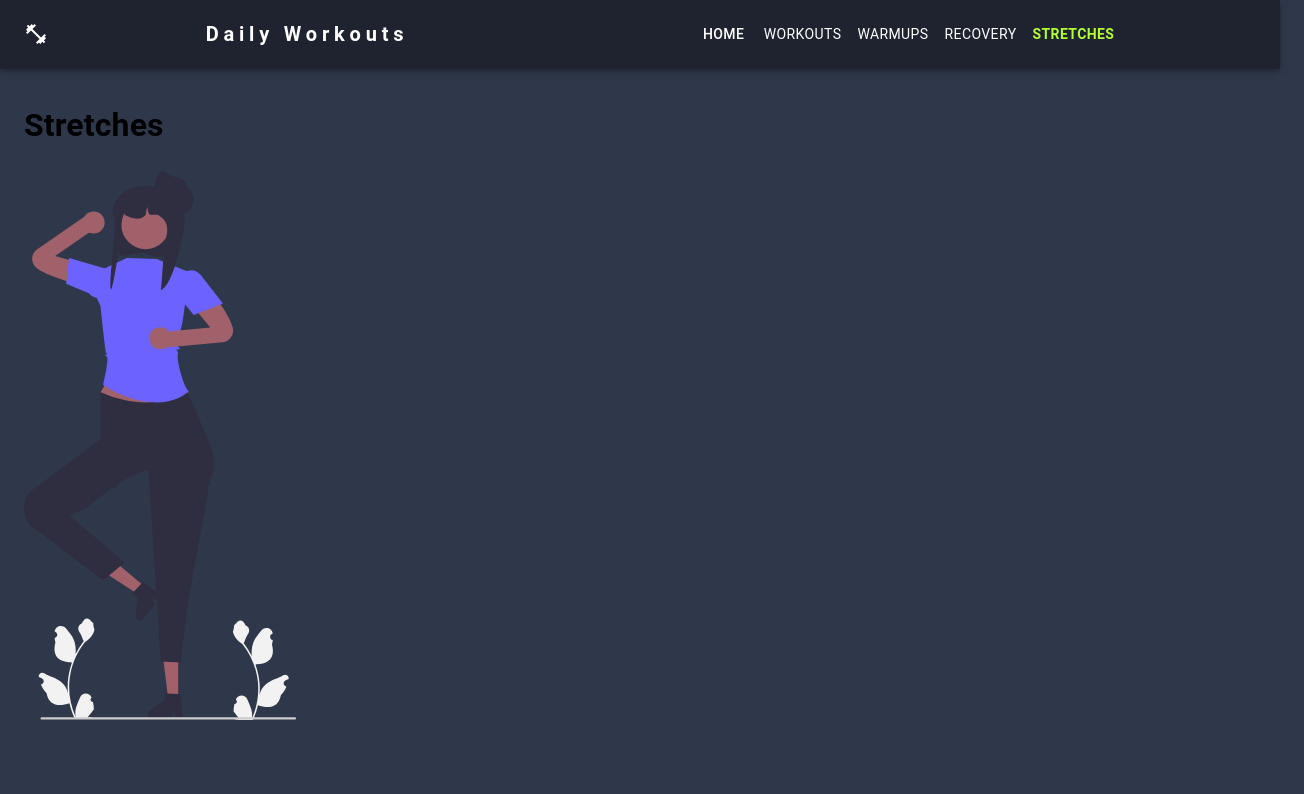
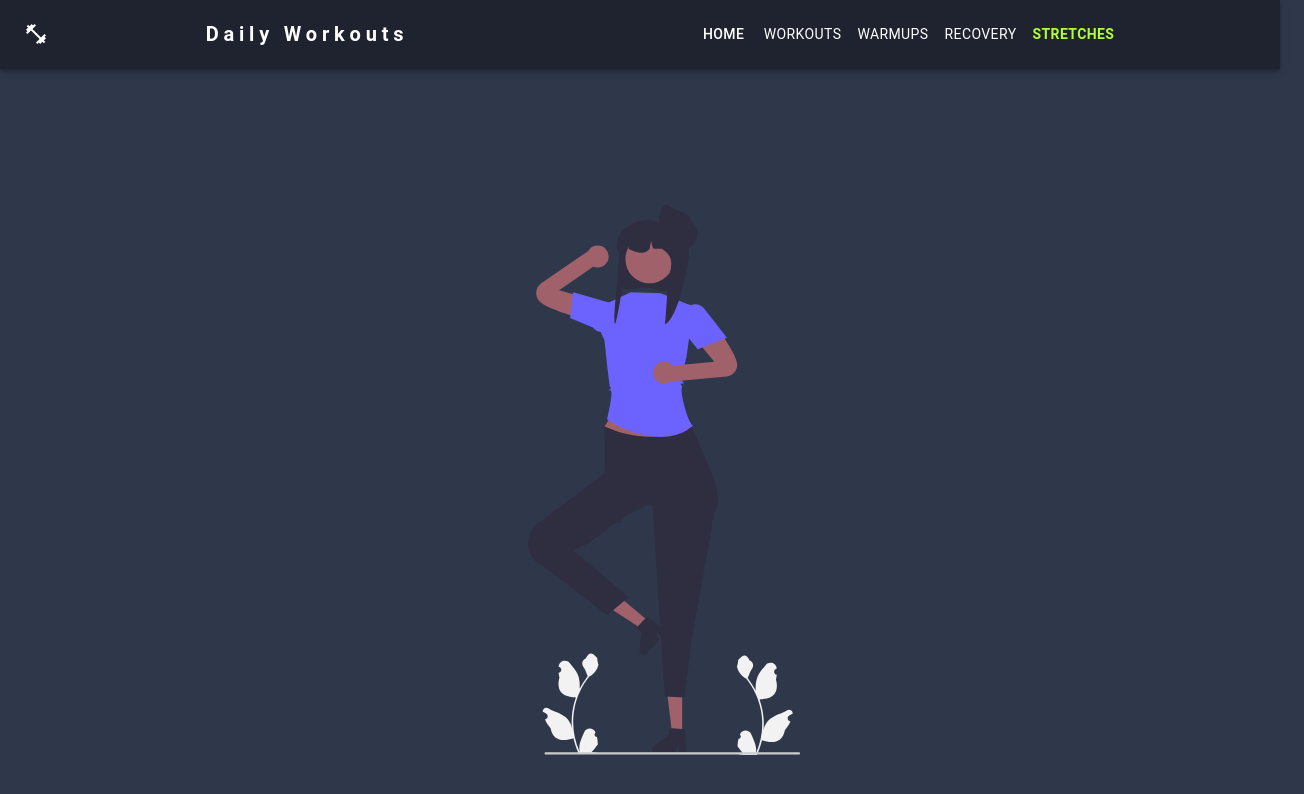
Before and after one commit to BBGard/daily-workouts, a React (Create React App) app: page /stretches in a window 1280 px wide. Shown: the top 794 px of the page, 1304 px wide, since content can reach past the window. Built offline with nearby package versions, Linux system fonts and the light colour scheme.

Commit message:
Added placeholder image for stretches page

```diff
--- a/src/Pages/Stretches.jsx
+++ b/src/Pages/Stretches.jsx
@@ -1,14 +1,23 @@
 
 import React from 'react';
+import { Box } from '@mui/material';
 import yogaImage from '../images/undraw_yoga_re_i5ld.svg'
 
 const Stretches = () => {
   return (
     // add yoga image
-    <div>
-      <h1>Stretches</h1>
+    <Box
+      sx={{
+        display: "flex",
+        justifyContent: "center",
+        alignItems: "center",
+        flexDirection: "column",
+        height: "100vh",
+        width: "100vw",
+      }}
+      >
       <img src={yogaImage} alt="yoga" />
-    </div>
+    </Box>
   );
 };
 
```
